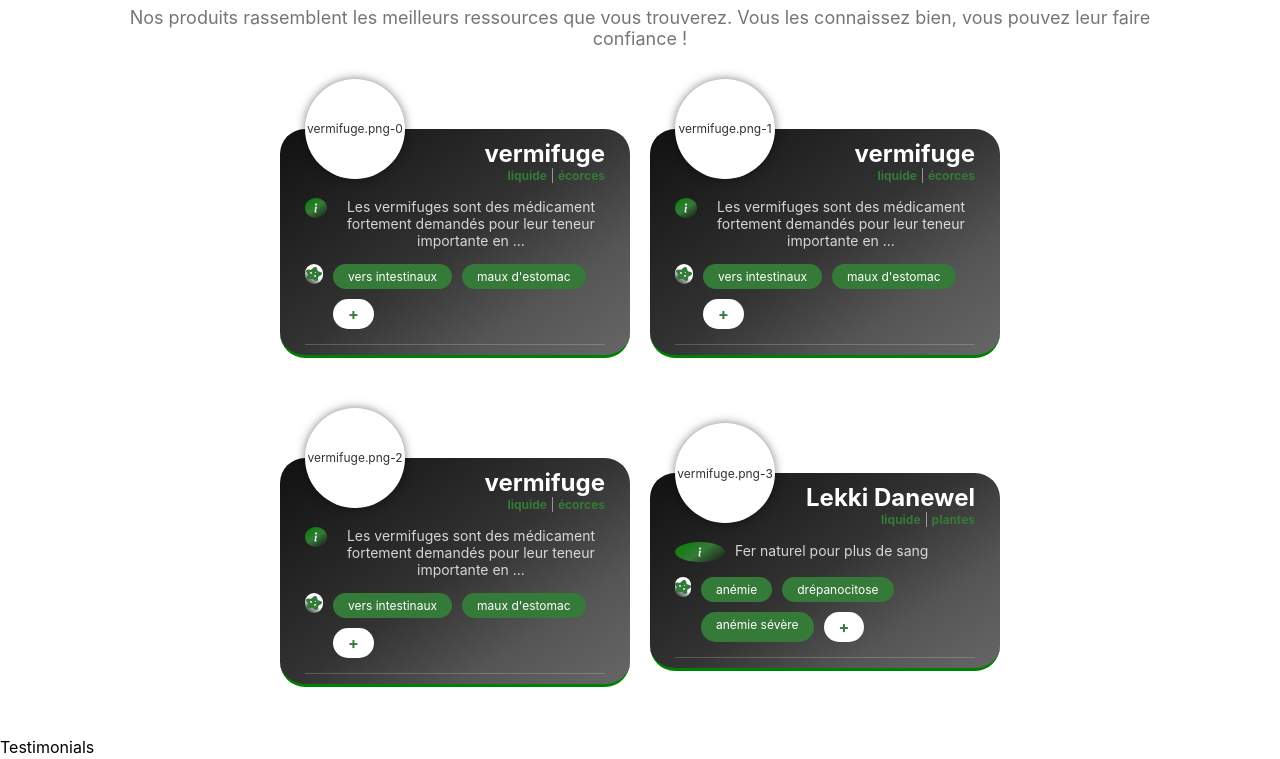
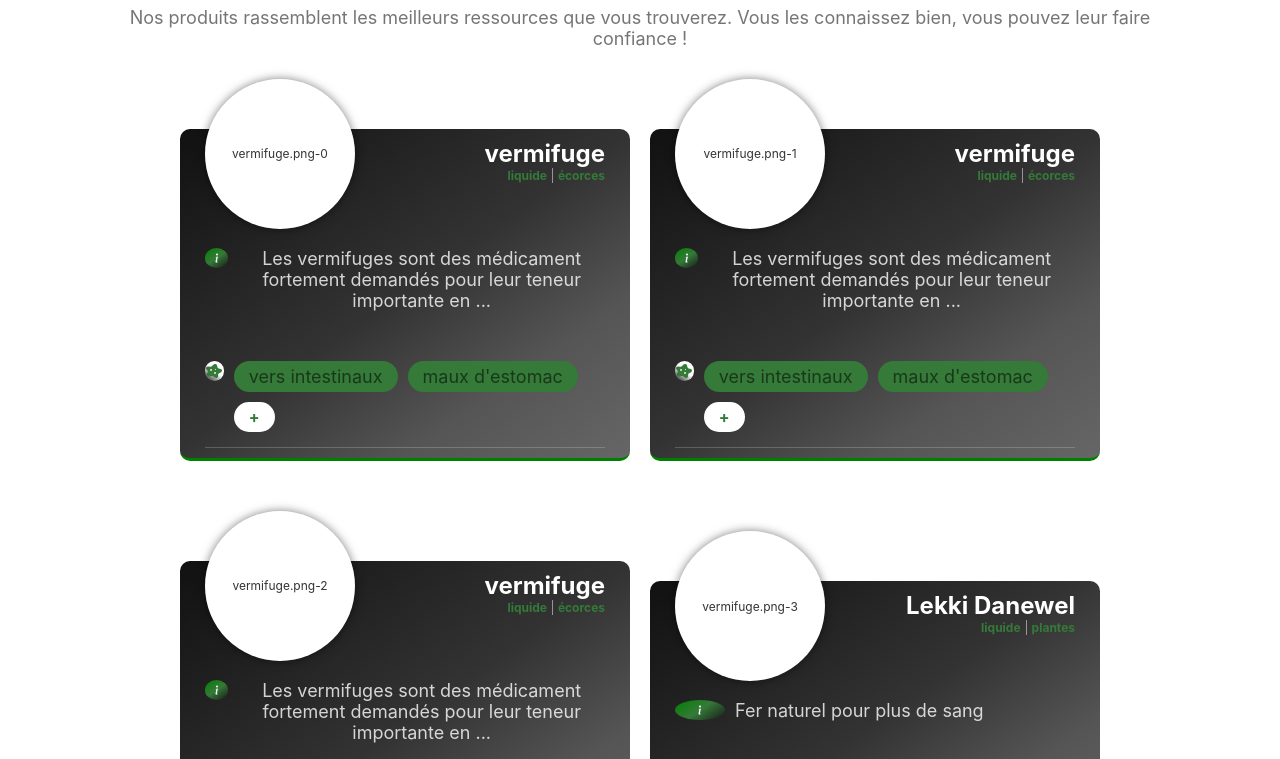
Before and after one commit to the-prince237/scoops-pharmaty5, a React (Create React App) app: page / in a window 1280 px wide. Shown: the part 1540-2299 px from the top of the page. Built offline with nearby package versions, Linux system fonts and the light colour scheme.

Commit message:
product details

```diff
--- a/src/components/Product/Product.jsx
+++ b/src/components/Product/Product.jsx
@@ -27,13 +27,13 @@
       <ProductBody>
         <div className='description'>
           <div className='icon'><BsInfo  /></div>
-          <p>{description}</p>
+          <p className='text1'>{description}</p>
         </div>
       </ProductBody>
       <ToTreats>
         <div className="icon"><FaDisease /></div>
         <div className="items">
-          {toTreat.map((tt, index) => (<span key={index}>{tt}</span>))}
+          {toTreat.map((tt, index) => (<span className='text1' key={index}>{tt}</span>))}
         </div>
       </ToTreats>
     </ProductWrapper>
--- a/src/components/Product/style.js
+++ b/src/components/Product/style.js
@@ -3,8 +3,8 @@
 export const ProductWrapper = styled.div`
   margin-top: 80px;
   padding: 10px 25px;
-  width: 300px;
-  border-radius: 25px;
+  width: 400px;
+  border-radius: 10px;
   background: linear-gradient(145deg, #111, #222, #333, #555, #666);
   position: relative;
   border-bottom: green solid 3px;
@@ -18,8 +18,8 @@
   font-size: 12px;
   color: #333;
   background: white;
-  width: 100px;
-  height: 100px;
+  width: 150px;
+  height: 150px;
   position: absolute;
   top: -50px;
   left: 25px;
@@ -56,7 +56,8 @@
 `
 
 export const ProductBody = styled.div`
-  margin-top: 15px;
+  margin-top: 65px;
+  margin-bottom: 50px;
   width: 100%;
   display: flex;
   flex-direction: column;
@@ -65,7 +66,6 @@
     width: 100%;
     p{
       color: #fff;
-      font-size: 14px;
       opacity: 0.8;
     }
     .icon{
@@ -109,7 +109,6 @@
       background: var(--color-main);
       padding: 5px 15px;
       border-radius: 20px;
-      font-size: 12px;
       :last-child{
         background: white;
         color: var(--color-main);
```
